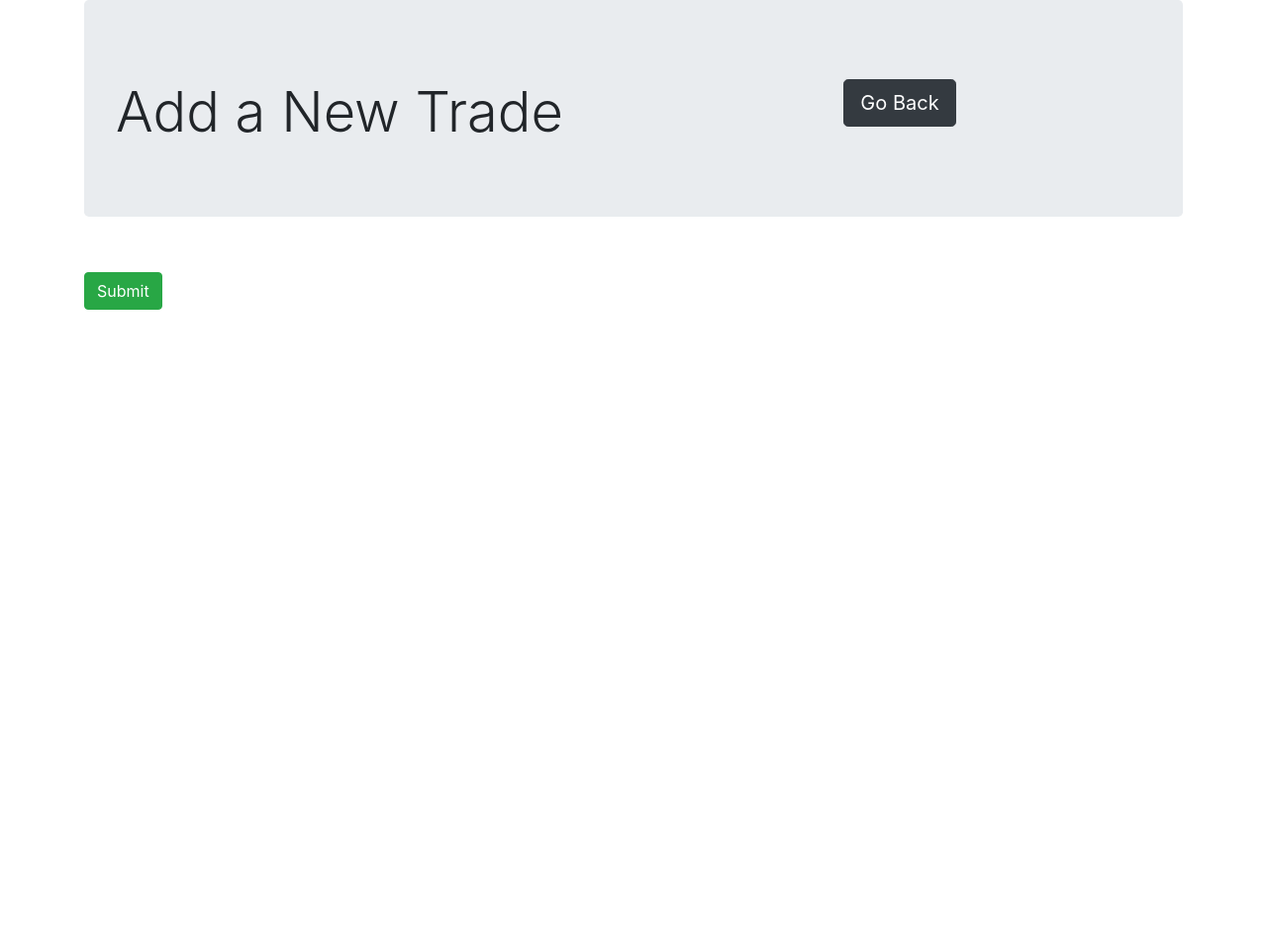
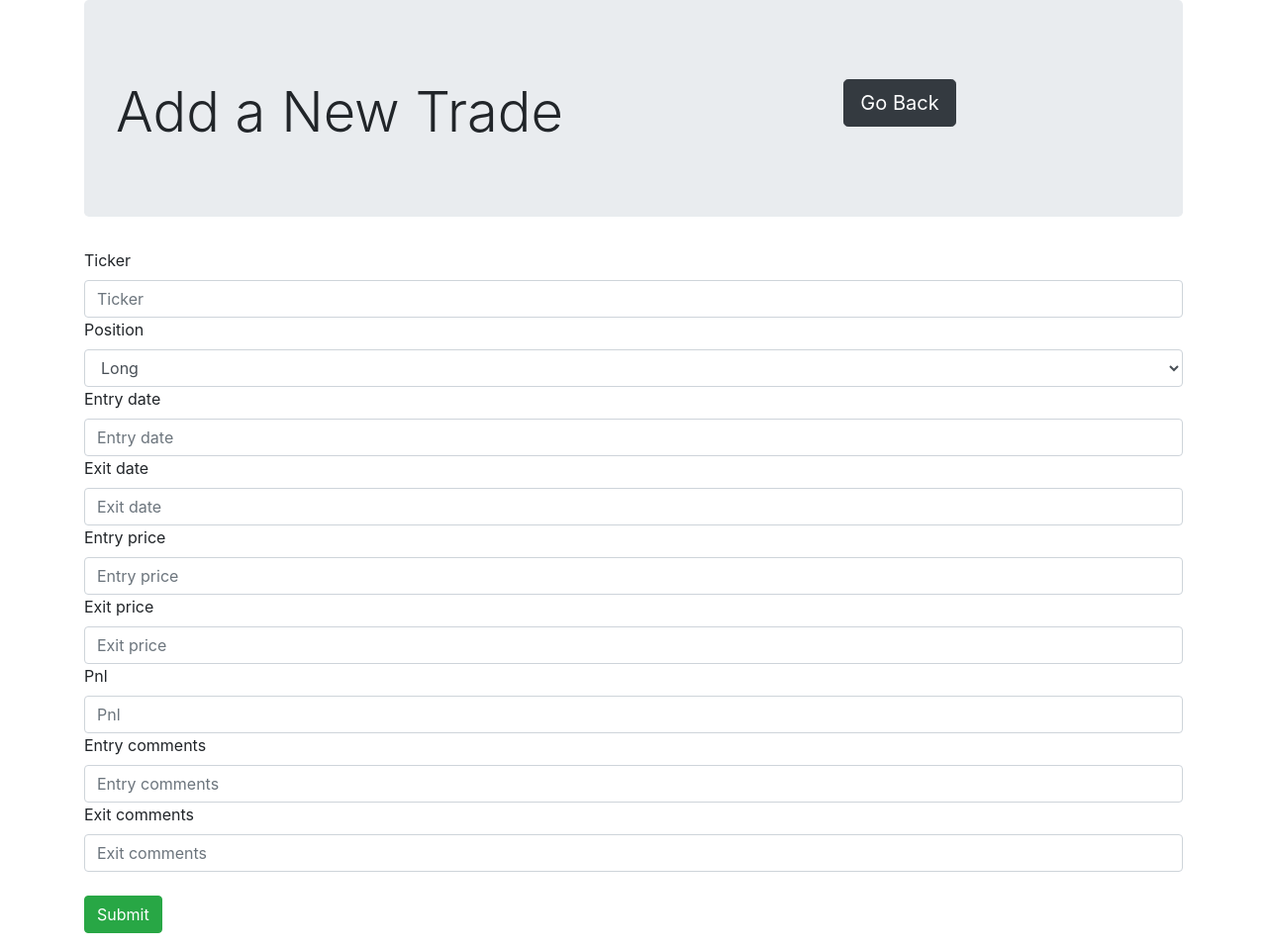
Before and after one commit to jbloemker97/Trade-Tracker, a Django app: template trades/templates/trades/form.html in a window 1280 px wide. Shown: the whole page at 99% size. Before the commit the page ends 313 px from the top, so only its background shows below. Run offline with Django 3.2, Linux system fonts and the light colour scheme; the template is opened without the code that fills it, so the values that code supplies are empty, except form fields; tables that the repository leaves empty hold one stand-in row (values such as "Sample post"); form fields are guessed from the names that the template uses; some libraries are stand-ins or nearby versions.

Commit message:
Delete empty values with $. Switched to manual form

```diff
--- a/trades/forms.py
+++ b/trades/forms.py
@@ -6,7 +6,7 @@
         ('Short', 'Short')
     )
     ticker = forms.CharField(max_length=5)
-    position = forms.ChoiceField(choices=CHOICES, widget=forms.Select(), required=True)
+    position = forms.CharField(widget=forms.Select(choices=CHOICES), required=True)
     entry_date = forms.DateTimeField()
     exit_date = forms.DateTimeField(required=False)
     entry_price = forms.DecimalField(max_digits=6, decimal_places=2)
--- /dev/null
+++ b/trades/static/trades/js/app.js
@@ -0,0 +1,11 @@
+// Remove empty $
+let rows = document.querySelectorAll(".trade-row");
+
+for (let i = 0; i < rows.length; i++) {
+    let children = rows[i].children;
+    for (let j = 0; j < children.length; j++)  {
+        if (children[j].innerHTML == "$") {
+            children[j].innerHTML = "";
+        }
+    }
+}
--- a/trades/templates/trades/base.html
+++ b/trades/templates/trades/base.html
@@ -23,6 +23,7 @@
     {% load static %}
     <script src="{% static 'trades/js/deleteTrade.js' %}"></script>
     <script src="{% static 'trades/js/updateTrade.js' %}"></script>
+    <script src="{% static 'trades/js/app.js' %}"></script>
     <script>
         var csrf_token = '{{ csrf_token }}'
     </script>
--- a/trades/templates/trades/form.html
+++ b/trades/templates/trades/form.html
@@ -16,11 +16,40 @@
         <!-- Form -->
         <form method="POST" action="{% url 'trades:add' %}" class="form-group">
             {% csrf_token %}
-            {% for field in form %}
+            <label>{{ form.ticker.label }}</label>
+            <input placeholder="{{ form.ticker.label }}" name="{{ form.ticker.name }}" class="form-control" type="text">
+
+            <label>{{ form.position.label }}</label>
+            <select name="{{ form.position.name }}" class="form-control">
+                <option>Long</option>
+                <option>Short</option>
+            </select>
+
+            <label>{{ form.entry_date.label }}</label>
+            <input placeholder="{{ form.entry_date.label }}" name="{{ form.entry_date.name }}" class="form-control" type="text">
+
+            <label>{{ form.exit_date.label }}</label>
+            <input placeholder="{{ form.exit_date.label }}" name="{{ form.exit_date.name }}" class="form-control" type="text">
+
+            <label>{{ form.entry_price.label }}</label>
+            <input placeholder="{{ form.entry_price.label }}" name="{{ form.entry_price.name }}" class="form-control" type="number" step="0.01">
+
+            <label>{{ form.exit_price.label }}</label>
+            <input placeholder="{{ form.exit_price.label }}" name="{{ form.exit_price.name }}" class="form-control" type="number" step="0.01">
+
+            <label>{{ form.pnl.label }}</label>
+            <input placeholder="{{ form.pnl.label }}" name="{{ form.pnl.name }}" class="form-control" type="number" step="0.01">
+
+            <label>{{ form.entry_comments.label }}</label>
+            <input placeholder="{{ form.entry_comments.label }}" name="{{ form.entry_comments.name }}" class="form-control" type="textarea">
+
+            <label>{{ form.exit_comments.label }}</label>
+            <input placeholder="{{ form.exit_comments.label }}" name="{{ form.exit_comments.name }}" class="form-control" type="textarea">
+            <!-- {% for field in form %}
                 {{ field.errors }}
                 <label>{{field.label}}</label>
                 <input placeholder="{{ field.label }}" name="{{ field.name }}" class="form-control" type="{{ field.field.widget.input_type }}"/>
-            {% endfor %}
+            {% endfor %} -->
             <br>
             <button type="submit" class="btn btn-success">Submit</button>
         </form>
--- a/trades/views.py
+++ b/trades/views.py
@@ -21,6 +21,7 @@
 
         if form.is_valid():
             ticker = form.cleaned_data['ticker']
+            position = form.cleaned_data['position']
             entry_date = form.cleaned_data['entry_date']
             exit_date = form.cleaned_data['exit_date']
             entry_price = form.cleaned_data['entry_price']
@@ -31,6 +32,7 @@
 
             Trades.objects.create(
                 ticker=ticker,
+                position=position,
                 entry_date=entry_date,
                 exit_date=exit_date,
                 entry_price=entry_price,
```
Also changed, not shown: trades/templates/trades/index.html (+4 -4 lines), trades/migrations/0005_auto_20180828_0543.py (added).
